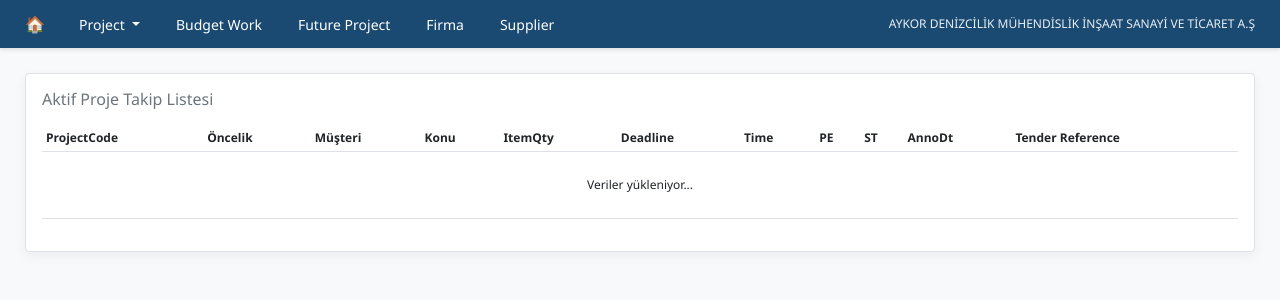
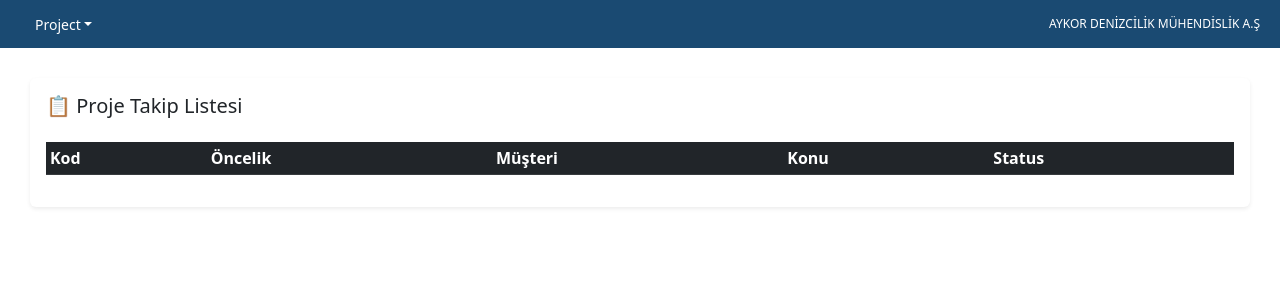
Before and after one commit to samettaskiranwork/aykor-panel, a FastAPI app: page / in a window 1280 px wide. Shown: the top 300 px of the page. Run offline with FastAPI, Linux system fonts and the light colour scheme; lists and menus that the app fills with data are empty; parts of the project's set-up code (start-up, migrations or seed data) failed here and were passed over.

Commit message:
Update dashboard.html

```diff
--- a/templates/dashboard.html
+++ b/templates/dashboard.html
@@ -2,244 +2,107 @@
 <html lang="tr">
 <head>
     <meta charset="UTF-8">
-    <meta name="viewport" content="width=device-width, initial-scale=1.0">
-    <title>AYKOR ERP - Yönetim Paneli</title>
+    <title>AYKOR ERP</title>
     <link href="https://cdn.jsdelivr.net/npm/bootstrap@5.3.0/dist/css/bootstrap.min.css" rel="stylesheet">
     <script src="https://cdn.jsdelivr.net/npm/bootstrap@5.3.0/dist/js/bootstrap.bundle.min.js"></script>
     <style>
-        body { margin: 0; padding: 0; background-color: #f8f9fa; font-family: 'Segoe UI', sans-serif; }
-
-        /* Lacivert Ribbon Navbar */
-        .aykor-navbar {
-            background-color: #1a4a72;
-            padding: 0 25px;
-            display: flex;
-            align-items: center;
-            min-height: 48px;
-            color: white;
-            box-shadow: 0 2px 4px rgba(0,0,0,0.1);
-        }
-
-        .nav-item-custom {
-            color: white !important;
-            text-decoration: none;
-            padding: 12px 18px;
-            font-size: 14px;
-            display: inline-block;
-            transition: 0.2s;
-        }
-        .nav-item-custom:hover, .dropdown-item:hover { background-color: #245d8d; }
-
-        .dropdown-menu { background-color: #1a4a72; border: 1px solid #245d8d; }
-        .dropdown-item { color: white; font-size: 13px; padding: 10px 20px; }
-        .dropdown-item:hover { color: white; }
-
-        .company-name {
-            margin-left: auto;
-            font-size: 12px;
-            font-weight: 500;
-            opacity: 0.9;
-        }
-
-        /* İçerik Alanları */
-        .section { display: none; padding: 25px; }
+        .aykor-navbar { background-color: #1a4a72; min-height: 48px; color: white; display: flex; align-items: center; padding: 0 20px; }
+        .nav-link-custom { color: white !important; text-decoration: none; padding: 10px 15px; font-size: 14px; cursor: pointer; }
+        .section { display: none; padding: 30px; }
         .section.active { display: block; }
-
-        .card-erp {
-            background: white;
-            border: 1px solid #dee2e6;
-            border-radius: 4px;
-            box-shadow: 0 4px 12px rgba(0,0,0,0.05);
-        }
-
-        .table-erp { font-size: 12px; }
-        .table-erp thead { background-color: #343a40; color: white; }
+        .form-label { font-weight: 600; color: #444; }
     </style>
 </head>
 <body>
 
     <div class="aykor-navbar">
-        <span class="me-3">🏠</span>
-
-        <div class="dropdown d-inline-block">
-            <a class="nav-item-custom dropdown-toggle" href="#" id="projectDropdown" role="button" data-bs-toggle="dropdown" aria-expanded="false">
-                Project
-            </a>
-            <ul class="dropdown-menu" aria-labelledby="projectDropdown">
-                <li><a class="dropdown-item" href="#" onclick="showSection('list')">📁 Project List</a></li>
-                <li><a class="dropdown-item" href="#" onclick="showSection('add')">➕ Add Project</a></li>
+        <div class="dropdown">
+            <a class="nav-link-custom dropdown-toggle" href="#" data-bs-toggle="dropdown">Project</a>
+            <ul class="dropdown-menu">
+                <li><a class="dropdown-item" href="javascript:void(0)" onclick="navigate('list')">📁 Project List</a></li>
+                <li><a class="dropdown-item" href="javascript:void(0)" onclick="navigate('add')">➕ Add Project</a></li>
             </ul>
         </div>
-
-        <a href="#" class="nav-item-custom">Budget Work</a>
-        <a href="#" class="nav-item-custom">Future Project</a>
-        <a href="#" class="nav-item-custom">Firma</a>
-        <a href="#" class="nav-item-custom">Supplier</a>
-
-        <div class="company-name">
-            AYKOR DENİZCİLİK MÜHENDİSLİK İNŞAAT SANAYİ VE TİCARET A.Ş
-        </div>
+        <div class="ms-auto" style="font-size: 12px;">AYKOR DENİZCİLİK MÜHENDİSLİK A.Ş</div>
     </div>
 
     <div id="section-list" class="section active">
-        <div class="card-erp p-3 overflow-auto">
-            <h6 class="text-secondary mb-3">Aktif Proje Takip Listesi</h6>
-            <table class="table table-sm table-hover table-erp">
-                <thead>
-                    <tr>
-                        <th>ProjectCode</th>
-                        <th>Öncelik</th>
-                        <th>Müşteri</th>
-                        <th>Konu</th>
-                        <th>ItemQty</th>
-                        <th>Deadline</th>
-                        <th>Time</th>
-                        <th>PE</th>
-                        <th>ST</th>
-                        <th>AnnoDt</th>
-                        <th>Tender Reference</th>
-                    </tr>
-                </thead>
-                <tbody id="projectTableBody">
-                    <tr><td colspan="11" class="text-center py-4">Veriler yükleniyor...</td></tr>
-                </tbody>
-            </table>
+        <div class="card p-3 shadow-sm border-0">
+            <h5>📋 Proje Takip Listesi</h5>
+            <table class="table table-sm mt-3"><thead class="table-dark"><tr><th>Kod</th><th>Öncelik</th><th>Müşteri</th><th>Konu</th><th>Status</th></tr></thead><tbody id="projectTableBody"></tbody></table>
         </div>
     </div>
 
     <div id="section-add" class="section">
-        <div class="card-erp p-4">
-            <h5 class="mb-4 text-primary">Yeni Proje Oluştur</h5>
-            <form id="projectForm" class="row g-3">
-                <div class="col-md-3">
-                    <label class="form-label fw-bold">Project Code</label>
-                    <input type="text" class="form-control" name="project_code" maxlength="15" placeholder="Maks 15 Karakter" required>
-                </div>
-                <div class="col-md-9">
-                    <label class="form-label fw-bold">Konu</label>
-                    <input type="text" class="form-control" name="subject" maxlength="70" placeholder="Maks 70 Karakter" required>
-                </div>
-
-                <div class="col-md-4">
-                    <label class="form-label fw-bold">Customer Group</label>
-                    <select class="form-select" name="customer_group" required>
-                        <option value="">Grup Seçiniz...</option>
+        <div class="card p-4 shadow-sm border-0">
+            <h5 class="mb-4 text-primary">➕ Yeni Proje Kaydı</h5>
+            <form id="projectForm" class="row">
+                <div class="col-md-6 border-end pe-4">
+                    <div class="mb-3"><label class="form-label">Project Code</label><input type="text" class="form-control" name="project_code" maxlength="15" required></div>
+                    <div class="mb-3"><label class="form-label">Konu</label><input type="text" class="form-control" name="subject" maxlength="70" required></div>
+                    <div class="mb-3"><label class="form-label">Customer Group</label>
+                        <select class="form-select" name="customer_group">
+                            <option value="22- Railway">22- Railway</option>
                             <option value="03- T.Navy">03- T.Navy</option>
-                        <option value="47- Singapore">47- Singapore</option>
-                        <option value="50- NSPA">50- NSPA</option>
                         </select>
                     </div>
-                <div class="col-md-4">
-                    <label class="form-label fw-bold">Müşteri</label>
-                    <select class="form-select" name="customer" required>
-                        <option value="">Müşteri Seçiniz...</option>
+                    <div class="mb-3"><label class="form-label">Müşteri</label>
+                        <select class="form-select" name="customer">
+                            <option value="Kalyon">Kalyon</option>
                             <option value="Aselsan">Aselsan</option>
-                        <option value="Kalyon">Kalyon</option>
-                        <option value="Roketsan">Roketsan</option>
                         </select>
                     </div>
-                <div class="col-md-2">
-                    <label class="form-label fw-bold">Miktar</label>
-                    <input type="number" class="form-control" name="item_quantity" value="1">
+                    <div class="mb-3"><label class="form-label">Miktar</label><input type="number" class="form-control" name="item_quantity" value="1"></div>
                 </div>
-                <div class="col-md-2">
-                    <label class="form-label fw-bold">Öncelik (1-10)</label>
-                    <input type="number" class="form-control" name="priority" min="1" max="10" value="5">
-                </div>
-
-                <div class="col-md-4">
-                    <label class="form-label fw-bold">Tender Reference</label>
-                    <input type="text" class="form-control" name="tender_reference" maxlength="50">
-                </div>
-                <div class="col-md-4">
-                    <label class="form-label fw-bold">Anno Dt (Duyuru Tarihi)</label>
-                    <input type="date" class="form-control" name="annodate">
-                </div>
-                <div class="col-md-4">
-                    <label class="form-label fw-bold">Deadline (Son Tarih)</label>
-                    <input type="date" class="form-control" name="deadline">
-                </div>
-
-                <div class="col-md-4">
-                    <label class="form-label fw-bold">Status (Durum)</label>
-                    <select class="form-select" name="prostatus" required>
+                <div class="col-md-6 ps-4">
+                    <div class="mb-3"><label class="form-label">Öncelik (1-10)</label><input type="number" class="form-control" name="priority" min="1" max="10" value="5"></div>
+                    <div class="mb-3"><label class="form-label">Tender Reference</label><input type="text" class="form-control" name="tender_reference" maxlength="50"></div>
+                    <div class="mb-3"><label class="form-label">Anno Dt</label><input type="date" class="form-control" name="annodate"></div>
+                    <div class="mb-3"><label class="form-label">Deadline</label><input type="date" class="form-control" name="deadline"></div>
+                    <div class="mb-3"><label class="form-label">Status</label>
+                        <select class="form-select" name="prostatus">
                             <option value="10">10 - Hazırlık</option>
-                        <option value="10.01">10.01 - Teknik İnceleme</option>
-                        <option value="10.02">10.02 - Fiyatlandırma</option>
                             <option value="20">20 - Teklif Verildi</option>
-                        <option value="30">30 - Revize</option>
-                        <option value="50">50 - Kazandı</option>
-                        <option value="60">60 - Kaybetti</option>
-                        <option value="70">70 - İptal</option>
                         </select>
                     </div>
-
-                <div class="col-12 mt-5 border-top pt-3 text-end">
-                    <button type="button" class="btn btn-secondary me-2" onclick="showSection('list')">İptal</button>
-                    <button type="submit" class="btn btn-primary px-5">Sisteme Kaydet</button>
                 </div>
+                <div class="col-12 text-end mt-4 pt-3 border-top"><button type="submit" class="btn btn-primary px-5">Sisteme Kaydet</button></div>
             </form>
         </div>
     </div>
 
     <script>
-        function showSection(sectionId) {
+        function navigate(path) {
             document.querySelectorAll('.section').forEach(s => s.classList.remove('active'));
-            document.getElementById('section-' + sectionId).classList.add('active');
-            if(sectionId === 'list') loadProjects();
+            document.getElementById('section-' + path).classList.add('active');
+            history.pushState(null, "", "/" + path); // Linki değiştirir
+            if(path === 'list') loadProjects();
         }
 
         async function loadProjects() {
-            try {
             const res = await fetch('/api/projects');
             const data = await res.json();
             const tbody = document.getElementById('projectTableBody');
             tbody.innerHTML = '';
-
             data.forEach(p => {
-                    tbody.innerHTML += `
-                        <tr>
-                            <td><b>${p.project_code}</b></td>
-                            <td><span class="badge bg-light text-dark border">${p.priority}</span></td>
-                            <td>${p.customer}</td>
-                            <td>${p.subject}</td>
-                            <td>${p.item_quantity}</td>
-                            <td>${p.deadline || '-'}</td>
-                            <td>${p.deadline_time || '-'}</td>
-                            <td>${p.proengineer || '-'}</td>
-                            <td><span class="badge bg-primary">${p.prostatus}</span></td>
-                            <td>${p.annodate || '-'}</td>
-                            <td><small class="text-muted">${p.tender_reference || '-'}</small></td>
-                        </tr>`;
+                tbody.innerHTML += `<tr><td><b>${p.project_code}</b></td><td>${p.priority}</td><td>${p.customer}</td><td>${p.subject}</td><td><span class="badge bg-primary">${p.prostatus}</span></td></tr>`;
             });
-            } catch (err) { console.error(err); }
         }
 
         document.getElementById('projectForm').onsubmit = async (e) => {
             e.preventDefault();
-            const formData = new FormData(e.target);
-            const data = Object.fromEntries(formData.entries());
-
-            // Sayısal dönüşümler
-            data.priority = parseInt(data.priority);
-            data.item_quantity = parseInt(data.item_quantity);
-
             const res = await fetch('/api/add-project', {
                 method: 'POST',
                 headers: {'Content-Type': 'application/json'},
-                body: JSON.stringify(data)
+                body: JSON.stringify(Object.fromEntries(new FormData(e.target)))
             });
-
-            if(res.ok) {
-                alert("Proje başarıyla kaydedildi!");
-                e.target.reset();
-                showSection('list');
-            } else {
-                alert("Hata oluştu, veritabanını kontrol edin.");
-            }
+            if(res.ok) { alert("Kaydedildi!"); navigate('list'); }
         };
 
-        window.onload = loadProjects;
+        window.onload = () => {
+            const path = window.location.pathname.substring(1) || 'list';
+            navigate(path);
+        };
     </script>
 </body>
 </html>
```
Lines whose indentation alone changed are shown as unchanged.
